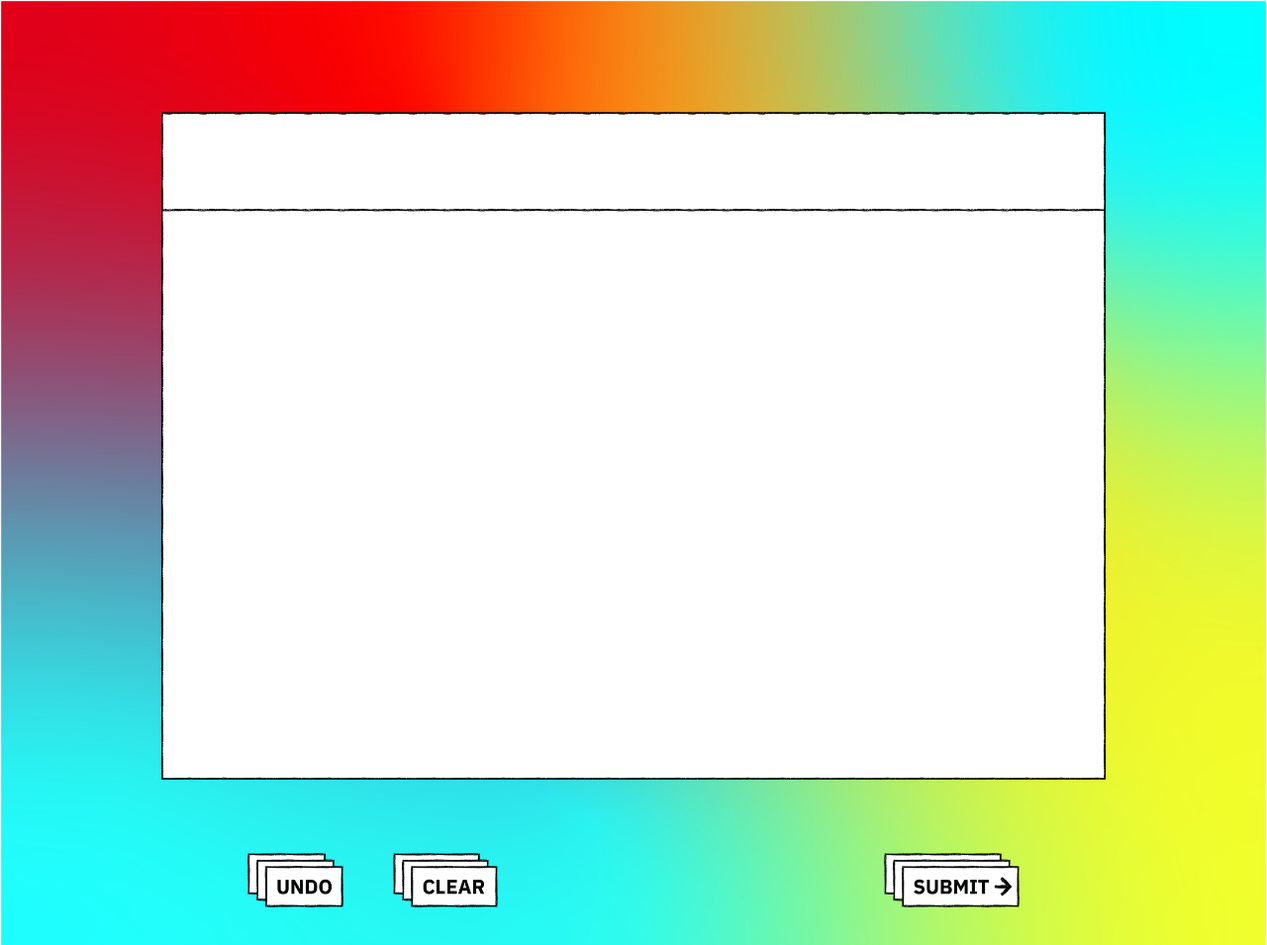
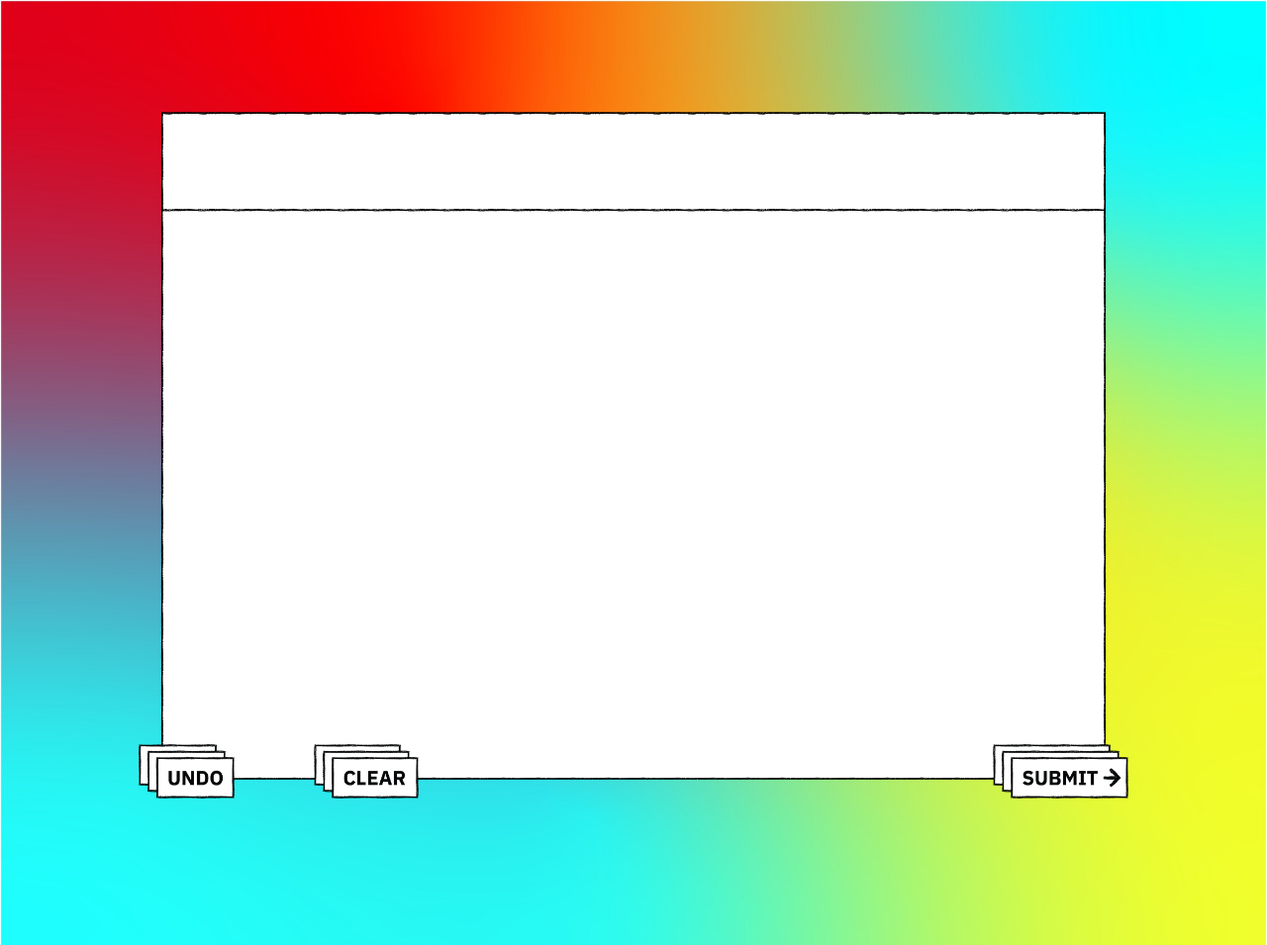
Before and after one commit to stmillet/InspirationsTrace, a website: page views/index.html in a window 1280 px wide. Shown: the whole page at 99% size. Drawn offline with Linux system fonts and the light colour scheme; a web font is replaced by a local one.

Commit message:
positioned buttons

```diff
--- a/views/index.html
+++ b/views/index.html
@@ -29,19 +29,19 @@
         src="images/undo.png"
         class="button"
         onClick="undo_last()"
-        style="transform: translate(-190px, -30px); z-index: 450;"></input>
+        style="transform: translate(-300px, -140px); z-index: 450;"></input>
       <input
         type="image"
         src="images/clear.png"
         class="button"
         onClick="clear_canvas()"
-        style="transform: translate(-170px, -30px); z-index: 450;"></input>
+        style="transform: translate(-250px, -140px); z-index: 450;"></input>
       <input
         type="image"
         src="images/submit.png"
         class="button"
         onClick="save_image()"
-        style="transform: translate(190px, -30px);  z-index: 450;"></input>
+        style="transform: translate(300px, -140px);  z-index: 450;"></input>
     </div>
   </div>
 
```
